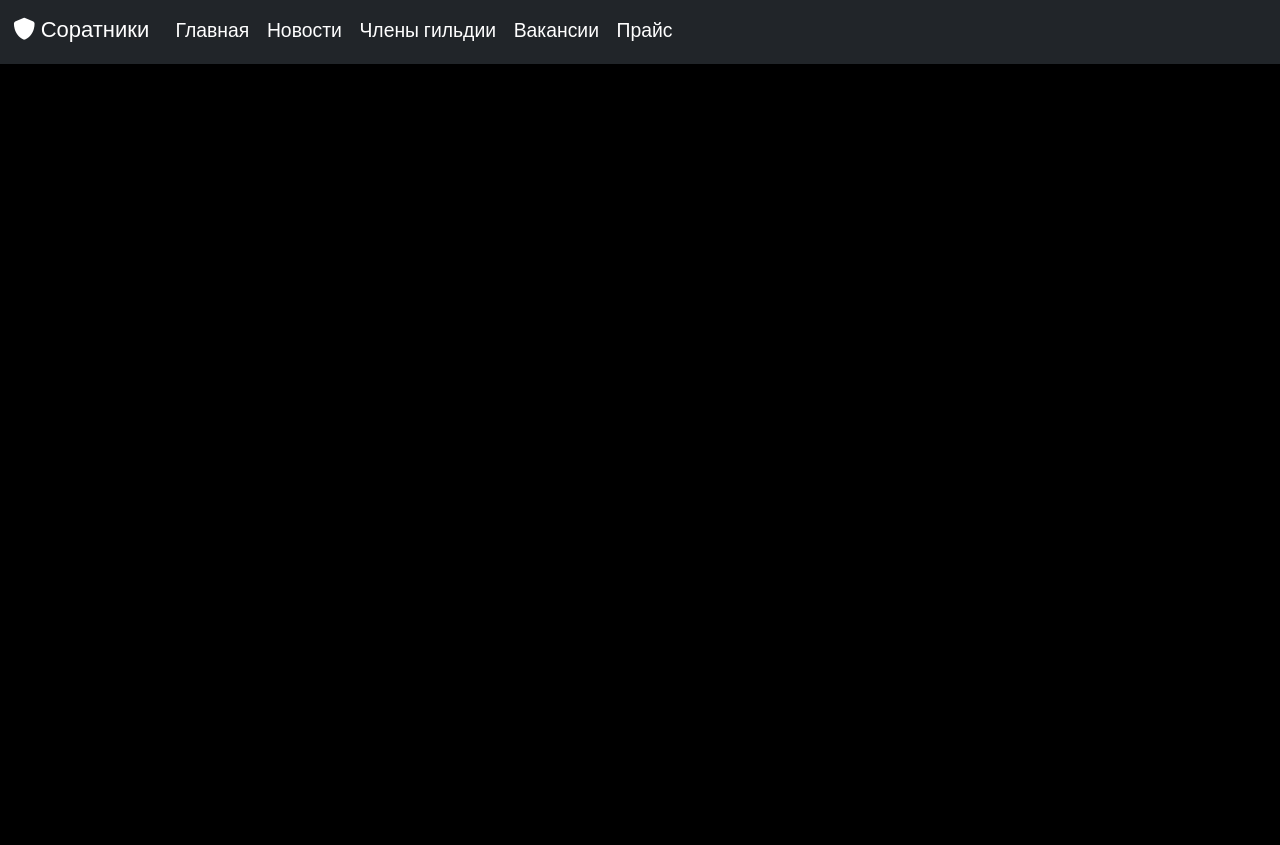
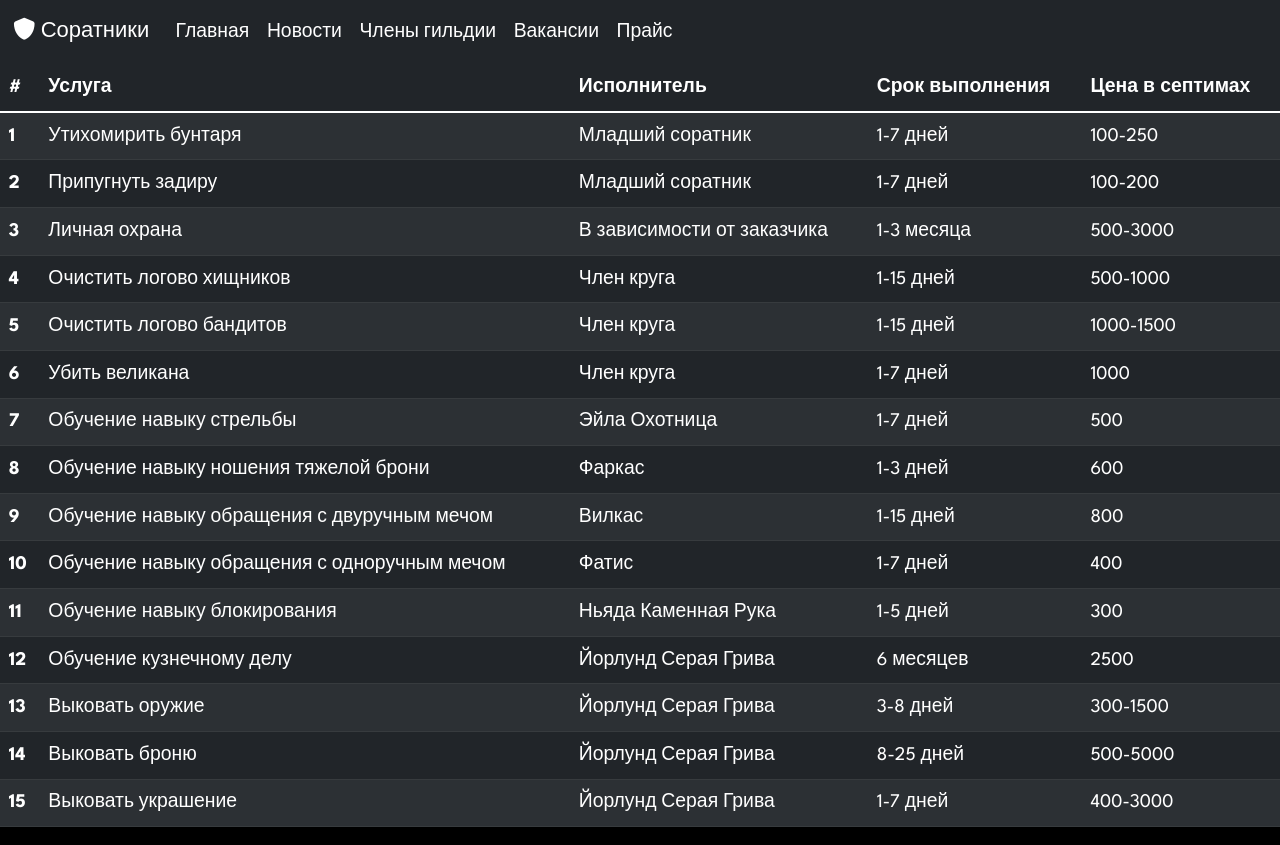
Before and after one commit to Wanderer2436/bootstrap_test_project, a plain HTML site: page price.html in a window 1280 px wide. Before the commit the page ends 800 px from the top, so only its background shows below. Drawn offline with nearby package versions, Linux system fonts and the light colour scheme.

Commit message:
#5 Написан раздел с прайсом

```diff
--- a/price.html
+++ b/price.html
@@ -44,6 +44,124 @@
     </div>
 </nav>
 
+<table class="table table-dark table-striped">
+    <thead>
+    <tr>
+        <th scope="col">#</th>
+        <th scope="col">Услуга</th>
+        <th scope="col">Исполнитель</th>
+        <th scope="col">Срок выполнения</th>
+        <th scope="col">Цена в септимах</th>
+    </tr>
+    </thead>
+    <tbody>
+    <tr>
+        <th scope="row">1</th>
+        <td>Утихомирить бунтаря</td>
+        <td>Младший соратник</td>
+        <td>1-7 дней</td>
+        <td>100-250</td>
+    </tr>
+    <tr>
+        <th scope="row">2</th>
+        <td>Припугнуть задиру</td>
+        <td>Младший соратник</td>
+        <td>1-7 дней</td>
+        <td>100-200</td>
+    </tr>
+    <tr>
+        <th scope="row">3</th>
+        <td>Личная охрана</td>
+        <td>В зависимости от заказчика</td>
+        <td>1-3 месяца</td>
+        <td>500-3000</td>
+    </tr>
+    <tr>
+        <th scope="row">4</th>
+        <td>Очистить логово хищников</td>
+        <td>Член круга</td>
+        <td>1-15 дней</td>
+        <td>500-1000</td>
+    </tr>
+    <tr>
+        <th scope="row">5</th>
+        <td>Очистить логово бандитов</td>
+        <td>Член круга</td>
+        <td>1-15 дней</td>
+        <td>1000-1500</td>
+    </tr>
+    <tr>
+        <th scope="row">6</th>
+        <td>Убить великана</td>
+        <td>Член круга</td>
+        <td>1-7 дней</td>
+        <td>1000</td>
+    </tr>
+    <tr>
+        <th scope="row">7</th>
+        <td>Обучение навыку стрельбы</td>
+        <td>Эйла Охотница</td>
+        <td>1-7 дней</td>
+        <td>500</td>
+    </tr>
+    <tr>
+        <th scope="row">8</th>
+        <td>Обучение навыку ношения тяжелой брони</td>
+        <td>Фаркас</td>
+        <td>1-3 дней</td>
+        <td>600</td>
+    </tr>
+    <tr>
+        <th scope="row">9</th>
+        <td>Обучение навыку обращения с двуручным мечом</td>
+        <td>Вилкас</td>
+        <td>1-15 дней</td>
+        <td>800</td>
+    </tr>
+    <tr>
+        <th scope="row">10</th>
+        <td>Обучение навыку обращения с одноручным мечом</td>
+        <td>Фатис</td>
+        <td>1-7 дней</td>
+        <td>400</td>
+    </tr>
+    <tr>
+        <th scope="row">11</th>
+        <td>Обучение навыку блокирования</td>
+        <td>Ньяда Каменная Рука</td>
+        <td>1-5 дней</td>
+        <td>300</td>
+    </tr>
+    <tr>
+        <th scope="row">12</th>
+        <td>Обучение кузнечному делу</td>
+        <td>Йорлунд Серая Грива</td>
+        <td>6 месяцев</td>
+        <td>2500</td>
+    </tr>
+        <tr>
+        <th scope="row">13</th>
+        <td>Выковать оружие</td>
+        <td>Йорлунд Серая Грива</td>
+        <td>3-8 дней</td>
+        <td>300-1500</td>
+    </tr>
+        <tr>
+        <th scope="row">14</th>
+        <td>Выковать броню</td>
+        <td>Йорлунд Серая Грива</td>
+        <td>8-25 дней</td>
+        <td>500-5000</td>
+    </tr>
+        <tr>
+        <th scope="row">15</th>
+        <td>Выковать украшение</td>
+        <td>Йорлунд Серая Грива</td>
+        <td>1-7 дней</td>
+        <td>400-3000</td>
+    </tbody>
+</table>
+
 <script src="https://cdn.jsdelivr.net/npm/bootstrap@5.1.3/dist/js/bootstrap.bundle.min.js"
         integrity="sha384-ka7Sk0Gln4gmtz2MlQnikT1wXgYsOg+OMhuP+IlRH9sENBO0LRn5q+8nbTov4+1p"
         crossorigin="anonymous"></script>
```
